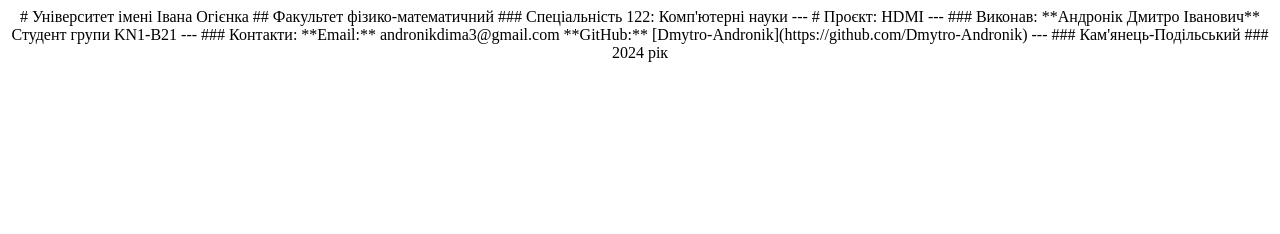
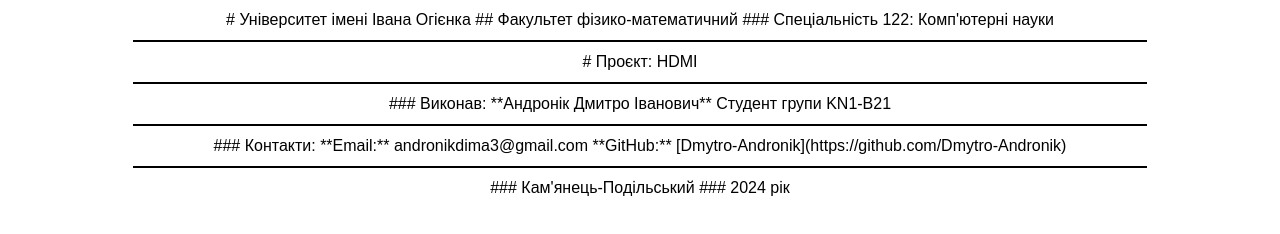
Before and after one commit to IT-Kamianets/andronikdmytroivanovich, a plain HTML site: page index.html in a window 1280 px wide. Drawn offline with Linux system fonts and the light colour scheme.

Commit message:
Update index.html

```diff
--- a/index.html
+++ b/index.html
@@ -1,26 +1,26 @@
-<div align="center">
+<div style="text-align: center; font-family: Arial, sans-serif; line-height: 1.5;">
 
 # Університет імені Івана Огієнка
 ## Факультет фізико-математичний
 ### Спеціальність 122: Комп'ютерні науки
 
----
+<hr style="border: 1px solid #000; width: 80%;">
 
 # Проєкт: HDMI
 
----
+<hr style="border: 1px solid #000; width: 80%;">
 
 ### Виконав:
 **Андронік Дмитро Іванович**
 Студент групи KN1-B21
 
----
+<hr style="border: 1px solid #000; width: 80%;">
 
 ### Контакти:
 **Email:** andronikdima3@gmail.com
 **GitHub:** [Dmytro-Andronik](https://github.com/Dmytro-Andronik)
 
----
+<hr style="border: 1px solid #000; width: 80%;">
 
 ### Кам'янець-Подільський
 ### 2024 рік
```
